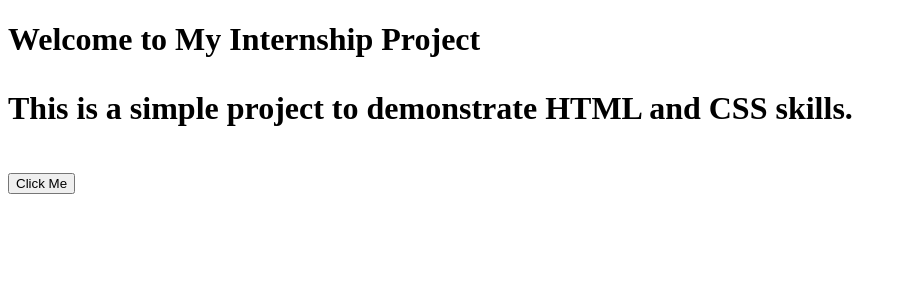
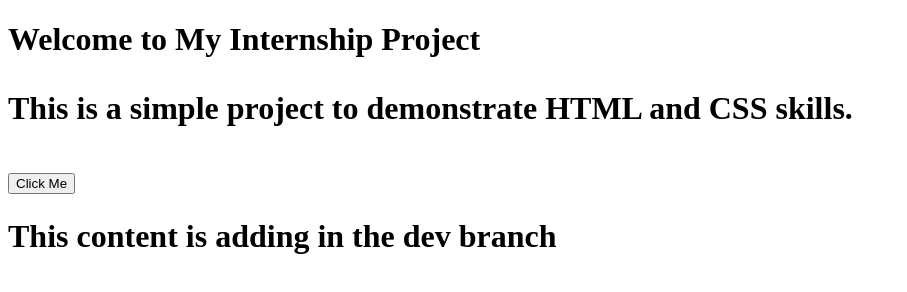
Before and after one commit to Israruddin293/GITHOOKS, a plain HTML site: page index.html in a window 1280 px wide. Shown: the whole page, without its empty margins (0-907 px from the left). Drawn offline with Linux system fonts and the light colour scheme.

Commit message:
Code from dev is pushing

```diff
--- a/index.html
+++ b/index.html
@@ -12,5 +12,9 @@
     <p>This is a simple project to demonstrate HTML and CSS skills.</p>
     <button onclick="alert('Hello, welcome to my project!')">Click Me</button>
     </h1>
+
+    <h1>
+        This content is adding in the dev branch
+    </h1>
 </body>
 </html>
```
